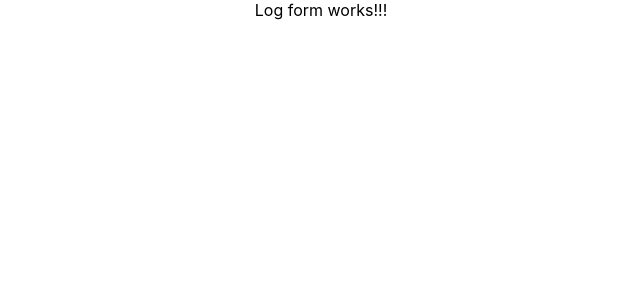
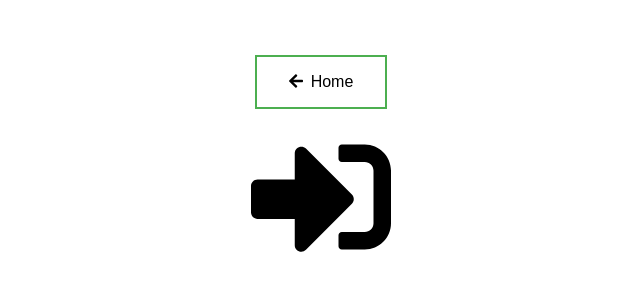
Before and after one commit to TluwaniMS/react-hook-form-test, a React (Create React App) app: page /login in a window 1280 px wide. Shown: the top 300 px of the page, without its empty margins (319-959 px from the left). Built offline with nearby package versions, Linux system fonts and the light colour scheme.

Commit message:
adding-back-button-and-main-view-icon-to-login-display

```diff
--- a/src/components/login-form/LoginForm.css
+++ b/src/components/login-form/LoginForm.css
@@ -0,0 +1,10 @@
+.main-login-form-container {
+  display: flex;
+  flex-direction: column;
+  margin: 4%;
+  align-items: center;
+}
+
+.login-view-icon {
+  font-size: 140px;
+}
--- a/src/components/login-form/LoginForm.js
+++ b/src/components/login-form/LoginForm.js
@@ -1,8 +1,39 @@
 import React from "react";
+import "./LoginForm.css";
 import ResponseHandler from "../response-handler/ResponseHandler";
+import { useNavigate } from "react-router-dom";
+import { FontAwesomeIcon } from "@fortawesome/react-fontawesome";
+import { faArrowLeft, faSignInAlt } from "@fortawesome/free-solid-svg-icons";
 
 const LoginForm = () => {
-  return <div>Log form works!!!</div>;
+  const navigate = useNavigate();
+
+  const navigateHome = () => {
+    navigate("/");
+  };
+  return (
+    <div className="main-login-form-container">
+      <div>
+        <div className="back-button-container">
+          <button
+            className="home-navigation-button"
+            onClick={() => {
+              navigateHome();
+            }}
+          >
+            <span className="back-icon-container">
+              <FontAwesomeIcon icon={faArrowLeft} />
+            </span>
+            Home
+          </button>
+        </div>
+      </div>
+
+      <div className="login-view-icon">
+        <FontAwesomeIcon icon={faSignInAlt} />
+      </div>
+    </div>
+  );
 };
 
 export default LoginForm;
```
